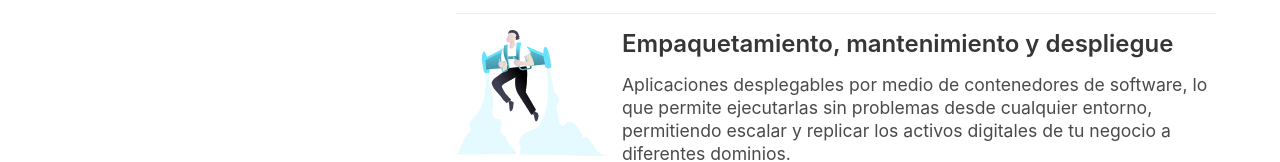
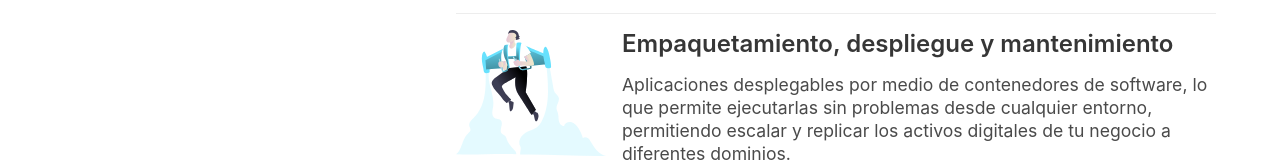
Before and after one commit to HeberArratia/capitalab-website, a website: page index.html in a window 1280 px wide. Shown: the part 1292-1454 px from the top of the page. Drawn offline with nearby package versions, Linux system fonts and the light colour scheme.

Commit message:
cambia lugar palabra

```diff
--- a/index.html
+++ b/index.html
@@ -160,7 +160,7 @@
               </figure>
               <div class="media-content" id="list-skills">
                 <div class="content">
-                    <h3>Empaquetamiento, mantenimiento y despliegue</h3>
+                    <h3>Empaquetamiento, despliegue y mantenimiento</h3>
                     <p>Aplicaciones desplegables por medio de contenedores de software, lo que permite ejecutarlas sin problemas desde cualquier entorno, permitiendo escalar y replicar los activos digitales de tu negocio a diferentes dominios. </p>
                 </div>
               </div>
```
